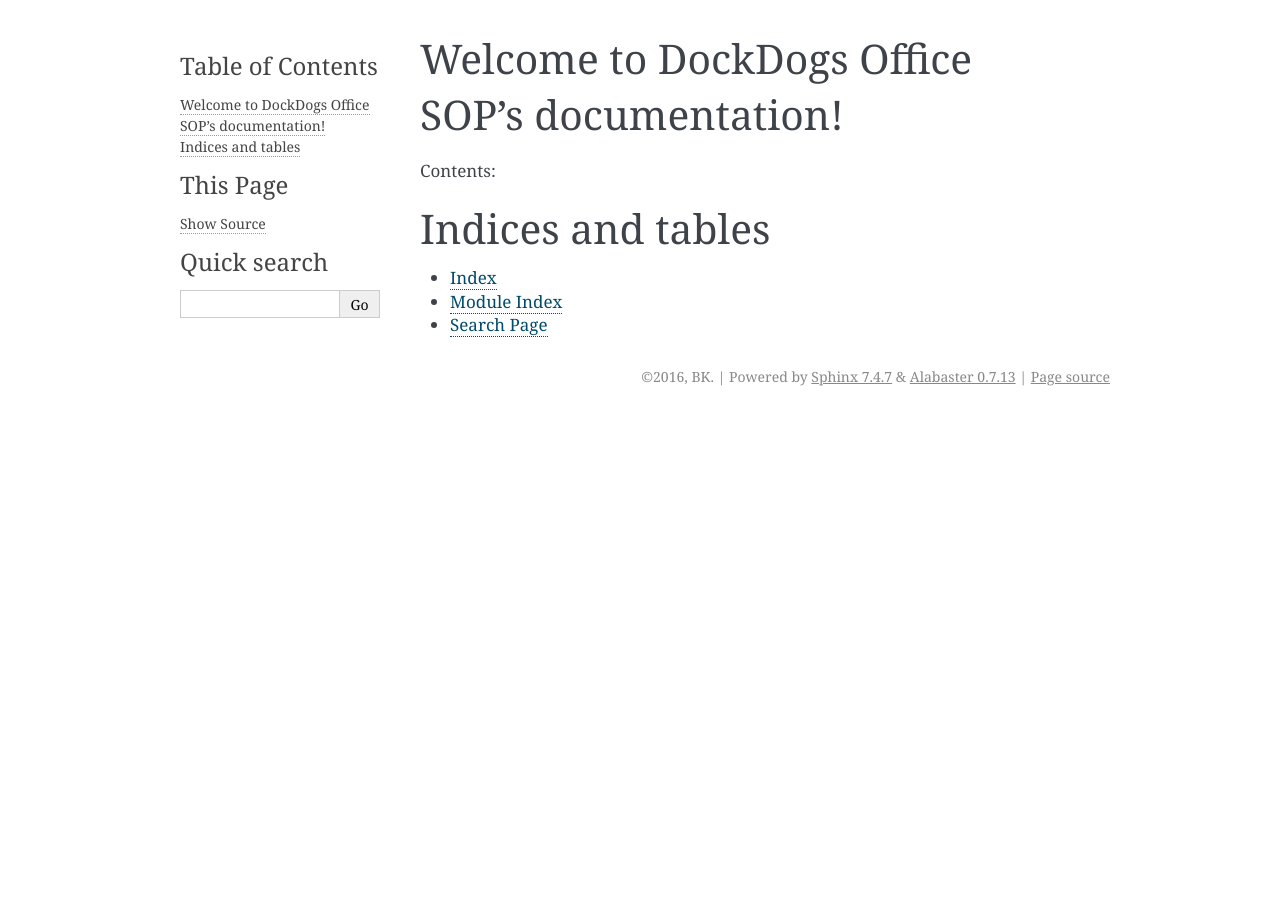
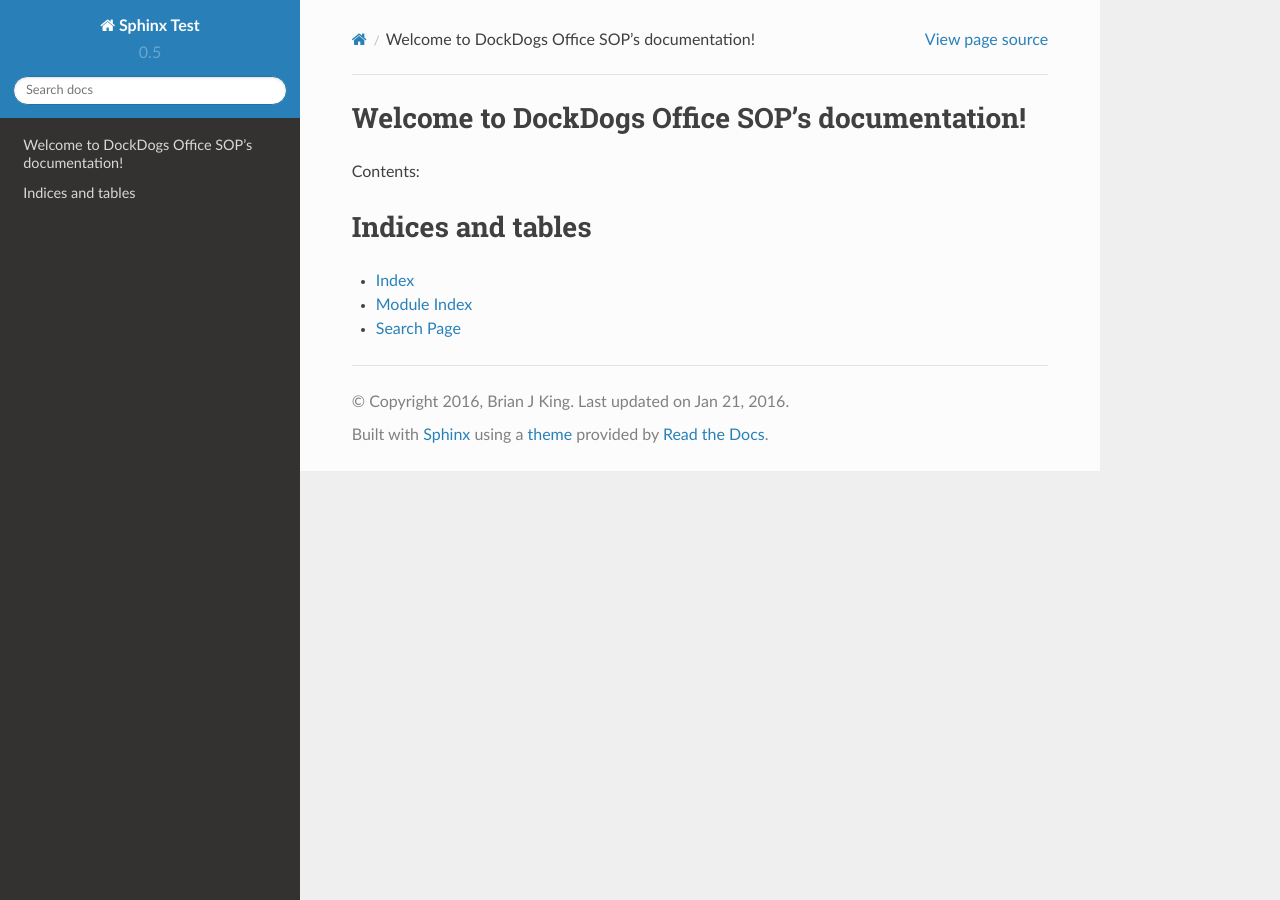
Before and after one commit to DockDogs/dockdogs-office-sops, a Sphinx documentation site: the page built from source/index.rst, in a window 1280 px wide. Built offline with Sphinx 7.4.7 and the Read the Docs theme 2.0.0, drawn with Linux system fonts in a browser that asks for light colours; formulas are drawn with MathJax 3.

Commit message:
Update conf.py

```diff
--- a/source/conf.py
+++ b/source/conf.py
@@ -1,7 +1,7 @@
 # -*- coding: utf-8 -*-
 #
-# DockDogs Office SOP documentation build configuration file, created by
-# sphinx-quickstart on Thu Jan 21 11:46:08 2016.
+# Sphinx Test documentation build configuration file, created by
+# sphinx-quickstart on Wed Jan  6 16:37:52 2016.
 #
 # This file is execfile()d with the current directory set to its
 # containing dir.
@@ -15,6 +15,14 @@
 import sys
 import os
 import shlex
+
+# on_rtd is whether we are on readthedocs.org
+on_rtd = os.environ.get('READTHEDOCS', None) == 'True'
+
+if not on_rtd:  # only import and set the theme if we're building docs locally
+    import sphinx_rtd_theme
+    html_theme = 'sphinx_rtd_theme'
+    html_theme_path = [sphinx_rtd_theme.get_html_theme_path()]
 
 # If extensions (or modules to document with autodoc) are in another directory,
 # add these directories to sys.path here. If the directory is relative to the
@@ -30,7 +38,11 @@
 # extensions coming with Sphinx (named 'sphinx.ext.*') or your custom
 # ones.
 extensions = [
-    'sphinx.ext.pngmath',
+    'sphinx.ext.autodoc',
+    'sphinx.ext.intersphinx',
+    'sphinx.ext.todo',
+    'sphinx.ext.coverage',
+    'sphinx.ext.mathjax',
     'sphinx.ext.ifconfig',
 ]
 
@@ -40,7 +52,7 @@
 # The suffix(es) of source filenames.
 # You can specify multiple suffix as a list of string:
 # source_suffix = ['.rst', '.md']
-source_suffix = '.rst'
+# source_suffix = '.rst'
 
 # The encoding of source files.
 #source_encoding = 'utf-8-sig'
@@ -49,9 +61,9 @@
 master_doc = 'index'
 
 # General information about the project.
-project = u'DockDogs Office SOP'
-copyright = u'2016, BK'
-author = u'BK'
+project = u'Sphinx Test'
+copyright = u'2016, Brian J King'
+author = u'Brian J King'
 
 # The version info for the project you're documenting, acts as replacement for
 # |version| and |release|, also used in various other places throughout the
@@ -77,7 +89,7 @@
 
 # List of patterns, relative to source directory, that match files and
 # directories to ignore when looking for source files.
-exclude_patterns = []
+exclude_patterns = ['_build']
 
 # The reST default role (used for this markup: `text`) to use for all
 # documents.
@@ -104,14 +116,14 @@
 #keep_warnings = False
 
 # If true, `todo` and `todoList` produce output, else they produce nothing.
-todo_include_todos = False
+todo_include_todos = True
 
 
 # -- Options for HTML output ----------------------------------------------
 
 # The theme to use for HTML and HTML Help pages.  See the documentation for
 # a list of builtin themes.
-html_theme = 'alabaster'
+# html_theme = 'sphinx_rtd_theme'
 
 # Theme options are theme-specific and customize the look and feel of a theme
 # further.  For a list of options available for each theme, see the
@@ -119,7 +131,7 @@
 #html_theme_options = {}
 
 # Add any paths that contain custom themes here, relative to this directory.
-#html_theme_path = []
+#html_theme_path = [sphinx_rtd_theme.get_html_theme_path()]
 
 # The name for this set of Sphinx documents.  If None, it defaults to
 # "<project> v<release> documentation".
@@ -149,11 +161,11 @@
 
 # If not '', a 'Last updated on:' timestamp is inserted at every page bottom,
 # using the given strftime format.
-#html_last_updated_fmt = '%b %d, %Y'
+html_last_updated_fmt = '%b %d, %Y'
 
 # If true, SmartyPants will be used to convert quotes and dashes to
 # typographically correct entities.
-#html_use_smartypants = True
+html_use_smartypants = True
 
 # Custom sidebar templates, maps document names to template names.
 #html_sidebars = {}
@@ -203,7 +215,7 @@
 #html_search_scorer = 'scorer.js'
 
 # Output file base name for HTML help builder.
-htmlhelp_basename = 'DockDogsOfficeSOPdoc'
+htmlhelp_basename = 'SphinxTestdoc'
 
 # -- Options for LaTeX output ---------------------------------------------
 
@@ -225,8 +237,8 @@
 # (source start file, target name, title,
 #  author, documentclass [howto, manual, or own class]).
 latex_documents = [
-  (master_doc, 'DockDogsOfficeSOP.tex', u'DockDogs Office SOP Documentation',
-   u'BK', 'manual'),
+  (master_doc, 'SphinxTest.tex', u'Sphinx Test Documentation',
+   u'Brian J King', 'manual'),
 ]
 
 # The name of an image file (relative to this directory) to place at the top of
@@ -255,7 +267,7 @@
 # One entry per manual page. List of tuples
 # (source start file, name, description, authors, manual section).
 man_pages = [
-    (master_doc, 'dockdogsofficesop', u'DockDogs Office SOP Documentation',
+    (master_doc, 'sphinxtest', u'Sphinx Test Documentation',
      [author], 1)
 ]
 
@@ -269,8 +281,8 @@
 # (source start file, target name, title, author,
 #  dir menu entry, description, category)
 texinfo_documents = [
-  (master_doc, 'DockDogsOfficeSOP', u'DockDogs Office SOP Documentation',
-   author, 'DockDogsOfficeSOP', 'One line description of project.',
+  (master_doc, 'SphinxTest', u'Sphinx Test Documentation',
+   author, 'SphinxTest', 'One line description of project.',
    'Miscellaneous'),
 ]
 
@@ -285,3 +297,18 @@
 
 # If true, do not generate a @detailmenu in the "Top" node's menu.
 #texinfo_no_detailmenu = False
+
+
+# Example configuration for intersphinx: refer to the Python standard library.
+intersphinx_mapping = {'https://docs.python.org/': None}
+
+# Markdown support
+
+from recommonmark.parser import CommonMarkParser
+
+# The suffix of source filenames.
+source_suffix = ['.rst', '.md']
+
+source_parsers = {
+    '.md': CommonMarkParser,
+}
```
